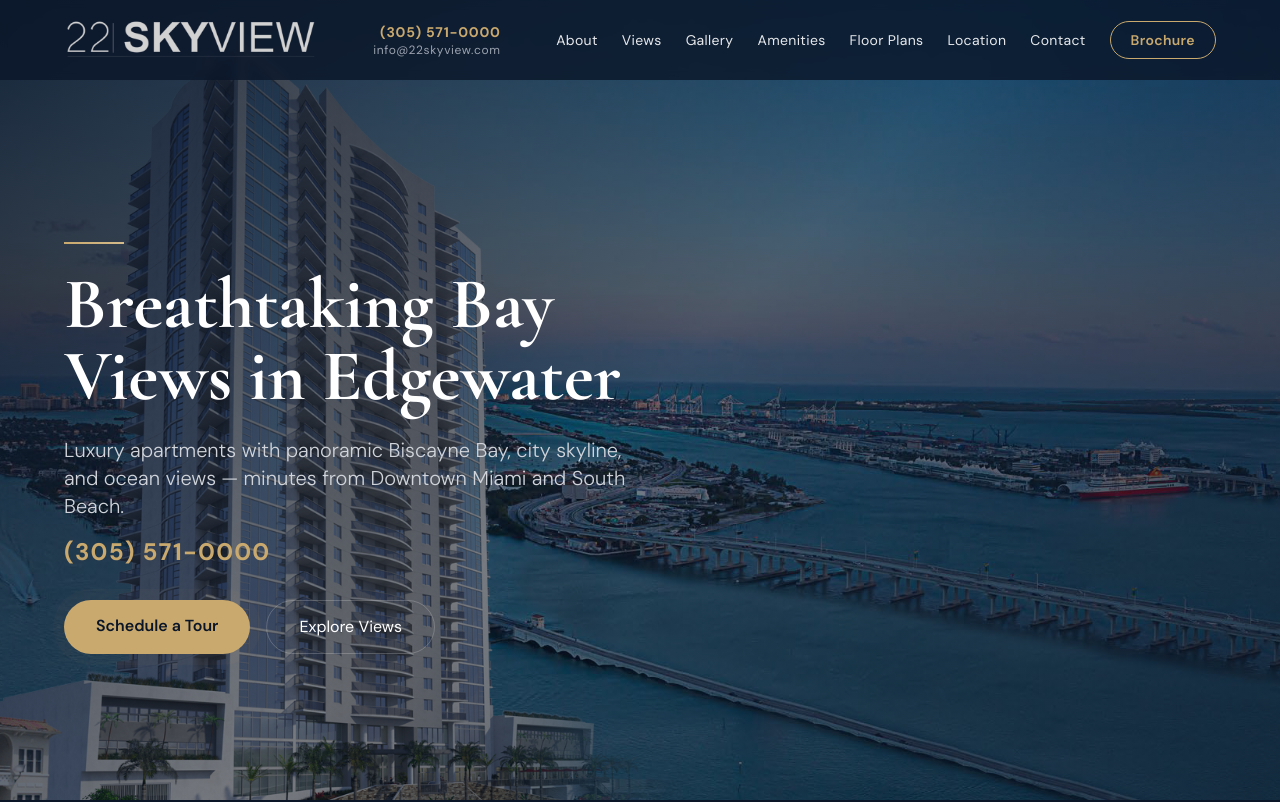
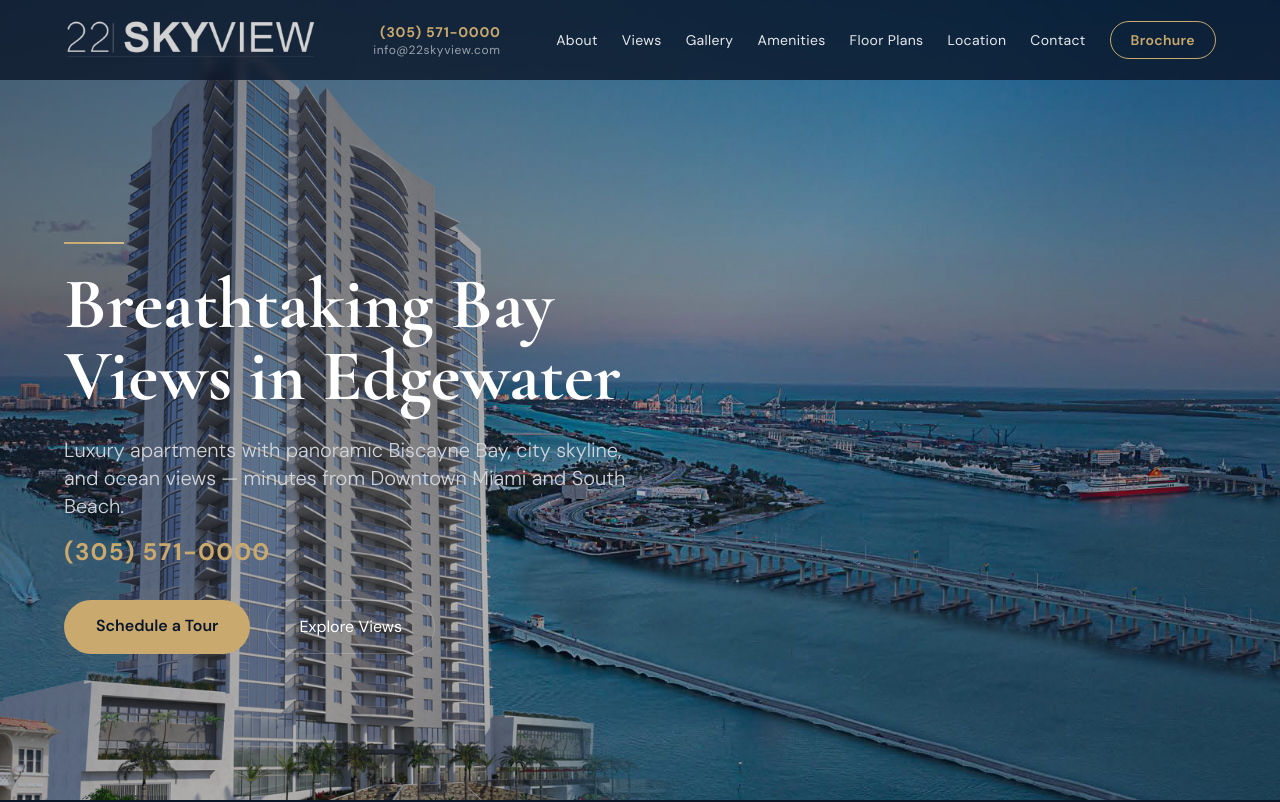
Before and after one commit to crrelabs/melo-22-skyview, a plain HTML site: page index.html in a window 1280 px wide. Shown: the top 802 px of the page. Drawn offline with nearby package versions, Linux system fonts and the light colour scheme.

Commit message:
Lower hero overlay opacity — brighter hero image

```diff
--- a/index.html
+++ b/index.html
@@ -40,7 +40,7 @@ tailwind.config = {
   .animate-in.delay-2 { transition-delay: 0.2s; }
   .animate-in.delay-3 { transition-delay: 0.3s; }
   .animate-in.delay-4 { transition-delay: 0.4s; }
-  .hero-overlay { background: linear-gradient(135deg, rgba(10,22,40,0.9) 0%, rgba(10,22,40,0.55) 50%, rgba(10,22,40,0.75) 100%); }
+  .hero-overlay { background: linear-gradient(135deg, rgba(10,22,40,0.6) 0%, rgba(10,22,40,0.3) 50%, rgba(10,22,40,0.5) 100%); }
   .card-hover { transition: transform 0.4s ease, box-shadow 0.4s ease; }
   .card-hover:hover { transform: translateY(-6px); box-shadow: 0 12px 40px rgba(201,169,110,0.12); }
   .gold-line { width: 60px; height: 2px; background: linear-gradient(90deg, #c9a96e, #d4bb8a); }
```
